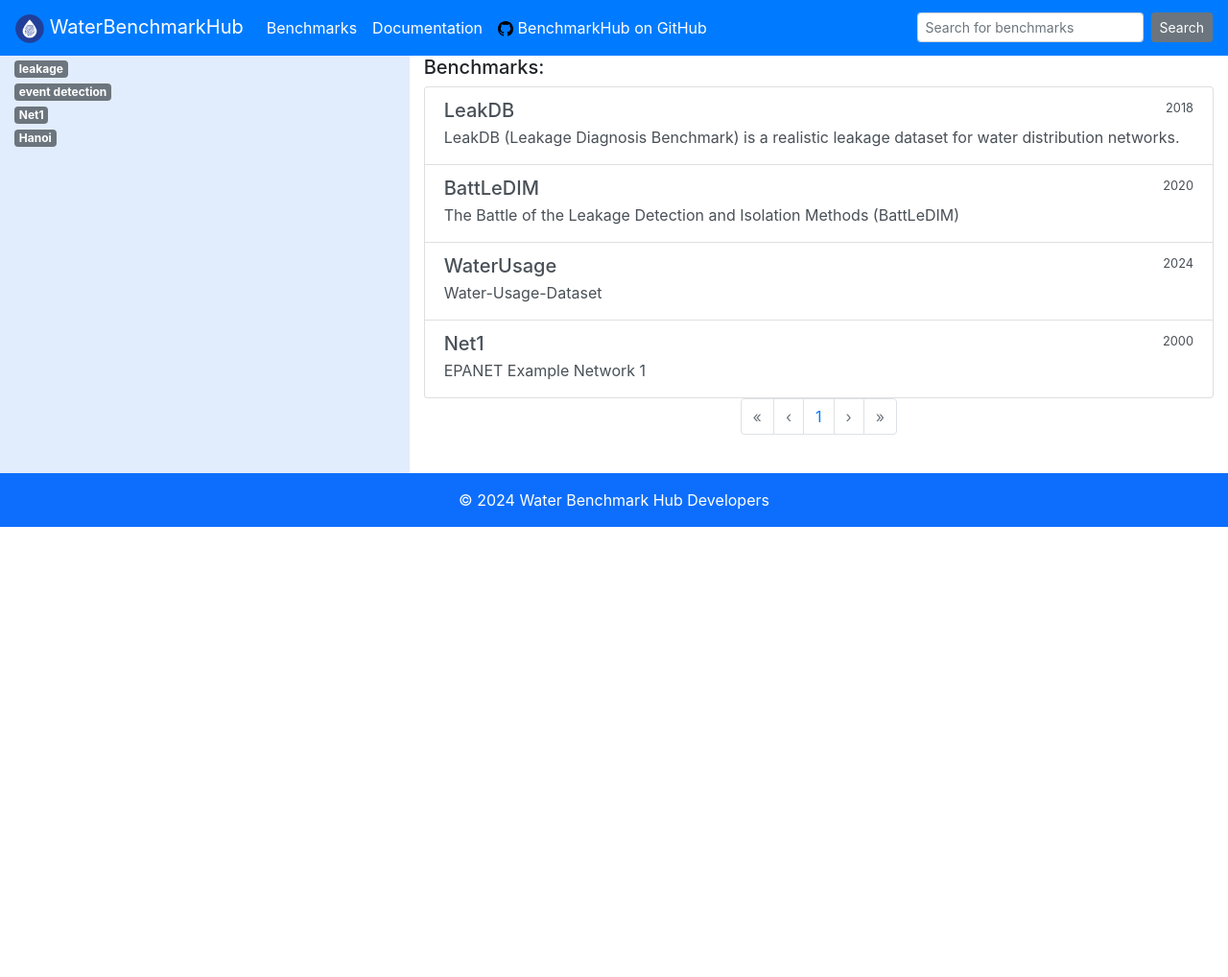
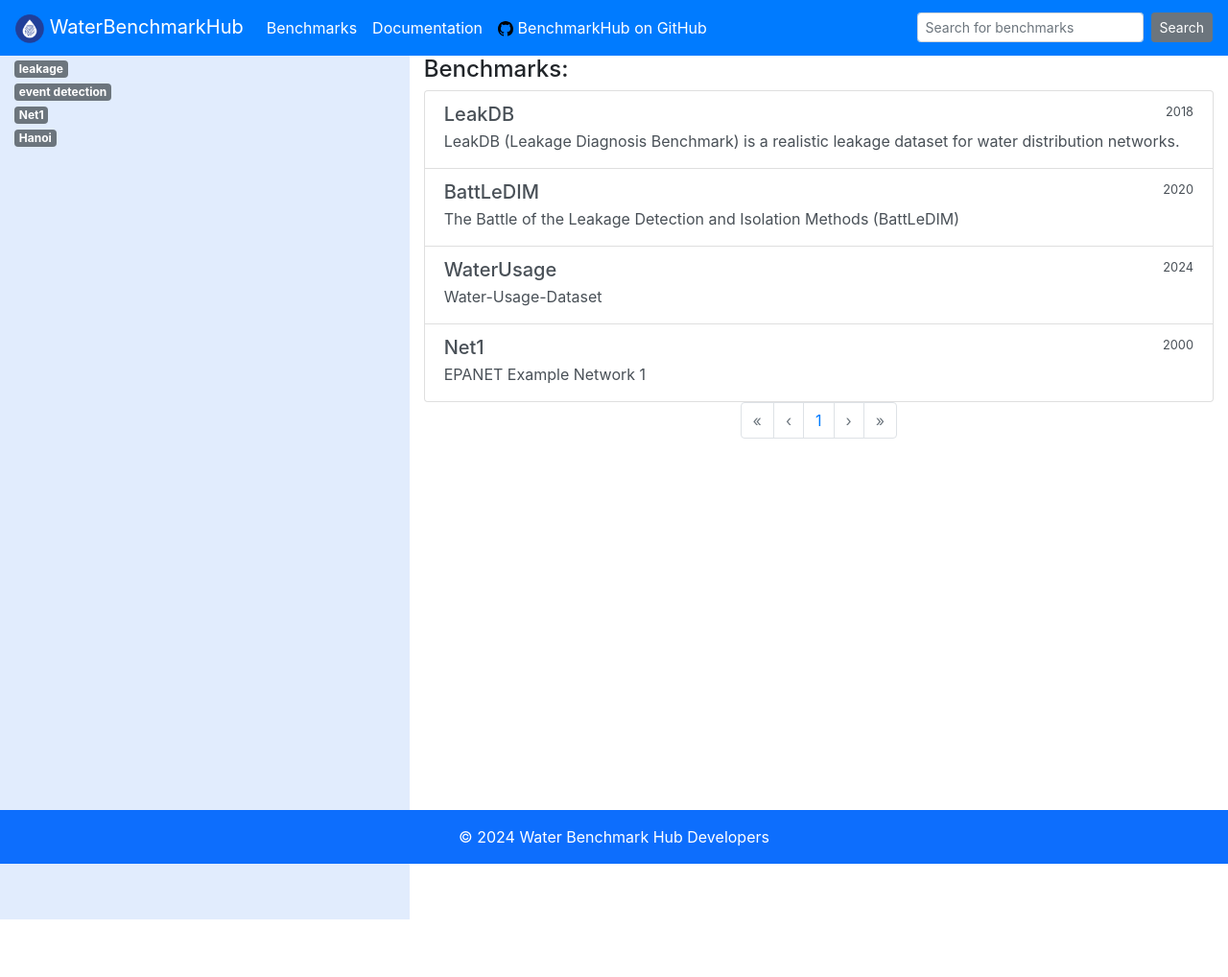
Before and after one commit to WaterFutures/WaterBenchmarkHub, a Jekyll site: the page webpage/index.html, which Jekyll copies as it is, in a window 1280 px wide. Shown: the whole page at 96% size. Built offline with Jekyll 4.4.1, drawn with Linux system fonts in a browser that asks for light colours; before the commit the page ends 900 px from its top, so only the background shows below that.

Commit message:
Fix footer at the bottom of the screen plus some minor layout changes

```diff
--- a/webpage/_layouts/benchmark.html
+++ b/webpage/_layouts/benchmark.html
@@ -44,7 +44,7 @@
 
         <div class="container-fluid">
             <div class="row">
-                <div class="col background-layer-light">
+                <div class="col background-layer-light min-vh-100">
                     <div class="row">
                         <div class="col">
                             <h4>{{ page.title }}</h4>
@@ -88,7 +88,7 @@
             </div>
         </div>
 
-        <footer class="text-center text-white background-layer">
+        <footer class="text-center text-white background-layer fixed-bottom">
             <div class="text-center text-white p-3">
                 © 2024 Water Benchmark Hub Developers
             </div>
--- a/webpage/index.html
+++ b/webpage/index.html
@@ -65,7 +65,7 @@
 
         <b-container fluid>
           <b-row>
-            <b-col class="background-layer-light">
+            <b-col class="background-layer-light min-vh-100">
               <div v-for="tag in allTags">
                 <b-badge
                   href="#"
@@ -75,7 +75,7 @@
               </div>
             </b-col>
             <b-col cols="8">
-              <h5>Benchmarks:</h5>
+              <h4>Benchmarks:</h4>
 
               <searchterm
                 v-for="searchText in allSearchTexts"
@@ -103,7 +103,7 @@
         </b-container>
       </div>
 
-      <footer class="text-center text-white background-layer">
+      <footer class="text-center text-white background-layer fixed-bottom">
         <div class="text-center text-white p-3">
           © 2024 Water Benchmark Hub Developers
         </div>
--- a/webpage/static/css/styles.css
+++ b/webpage/static/css/styles.css
@@ -5,3 +5,7 @@
 .background-layer {
     background-color: #0d6efd;
 }
+
+body {
+    padding-bottom: 60px;
+}
```
